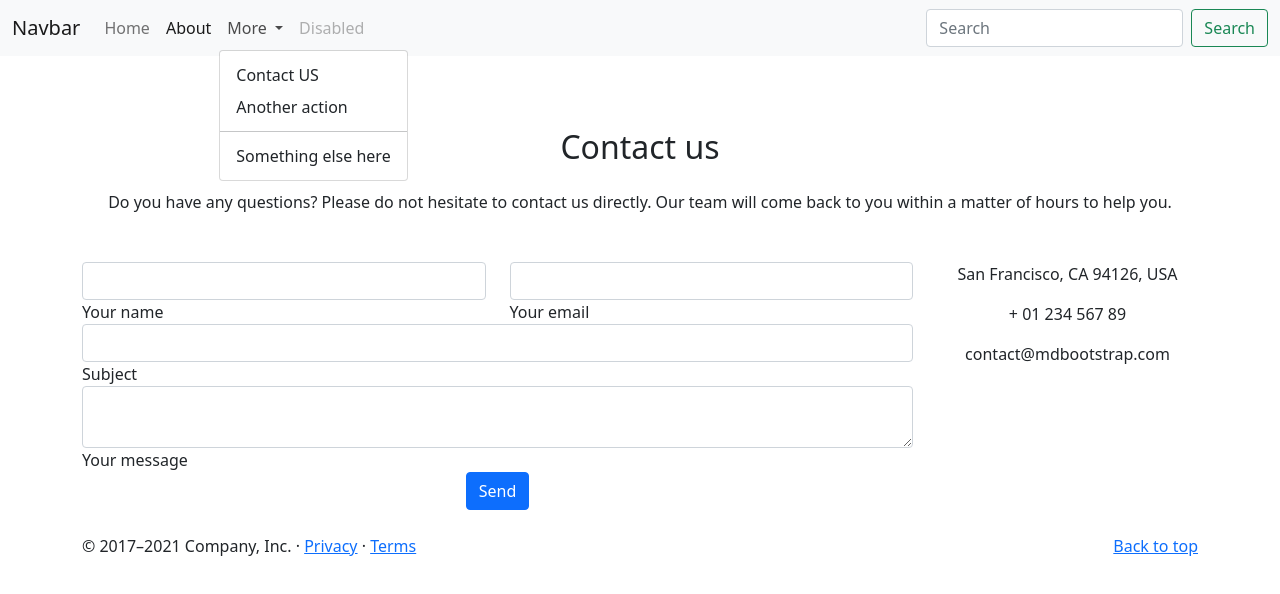
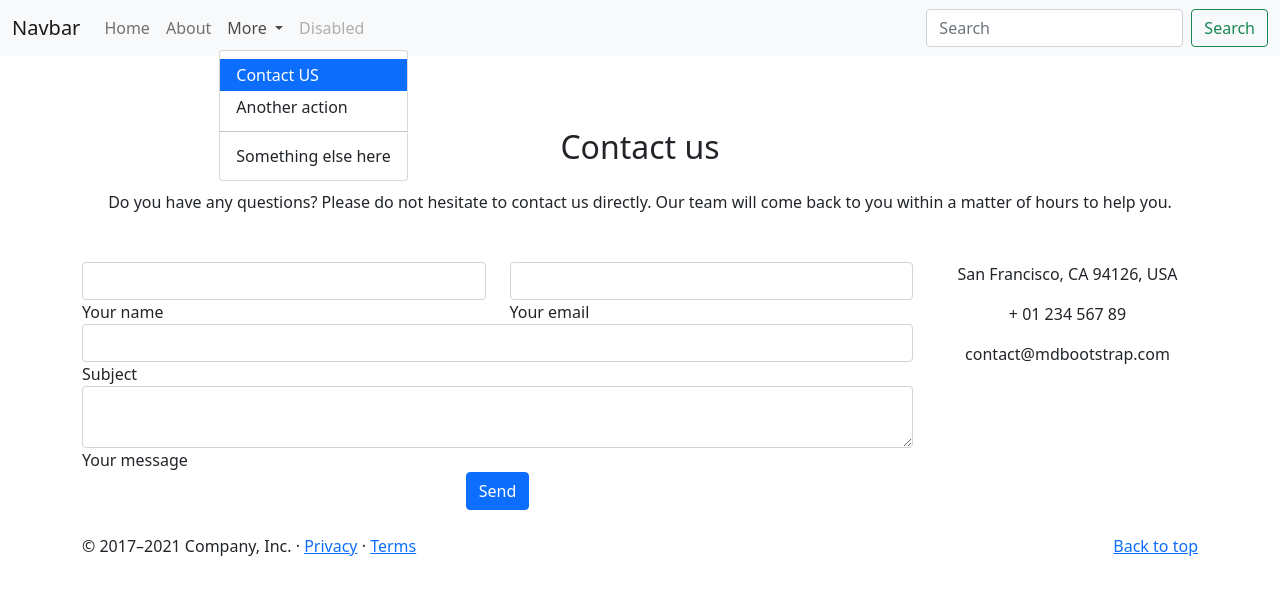
Before and after one commit to parthk2510/project-test-1, a plain HTML site: page contact.html in a window 1280 px wide. Both pictures are taken after a click on the button "More". Drawn offline with nearby package versions, Linux system fonts and the light colour scheme.

Commit message:
Update contact.html

```diff
--- a/contact.html
+++ b/contact.html
@@ -28,7 +28,7 @@
                         <a class="nav-link " aria-current="page" href="index.html">Home</a>
                     </li>
                     <li class="nav-item">
-                        <a class="nav-link active" href="about.html">About</a>
+                        <a class="nav-link " href="about.html">About</a>
                     </li>
                     <li class="nav-item dropdown">
                         <a class="nav-link dropdown-toggle" href="#" id="navbarDropdown" role="button"
@@ -36,7 +36,7 @@
                             More
                         </a>
                         <ul class="dropdown-menu" aria-labelledby="navbarDropdown">
-                            <li><a class="dropdown-item" href="contact.html">Contact US</a></li>
+                            <li><a class="dropdown-item active" href="contact.html">Contact US</a></li>
                             <li><a class="dropdown-item" href="ACTION2.HTML">Another action</a></li>
                             <li>
                                 <hr class="dropdown-divider">
```
